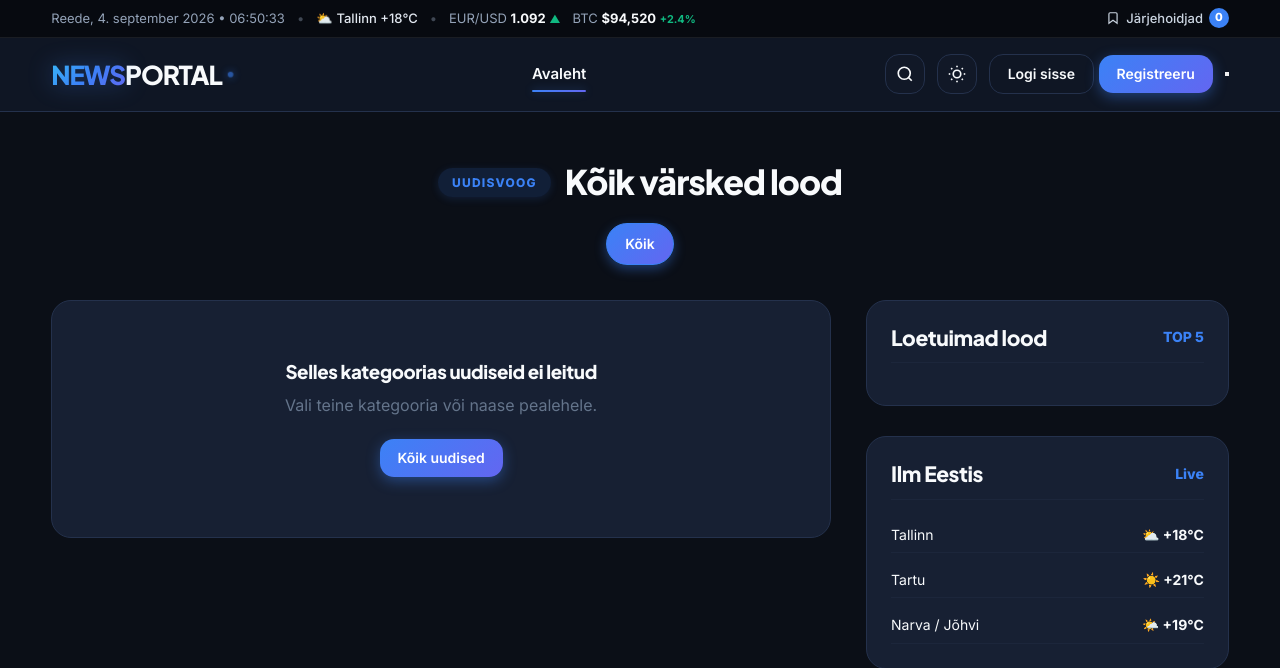
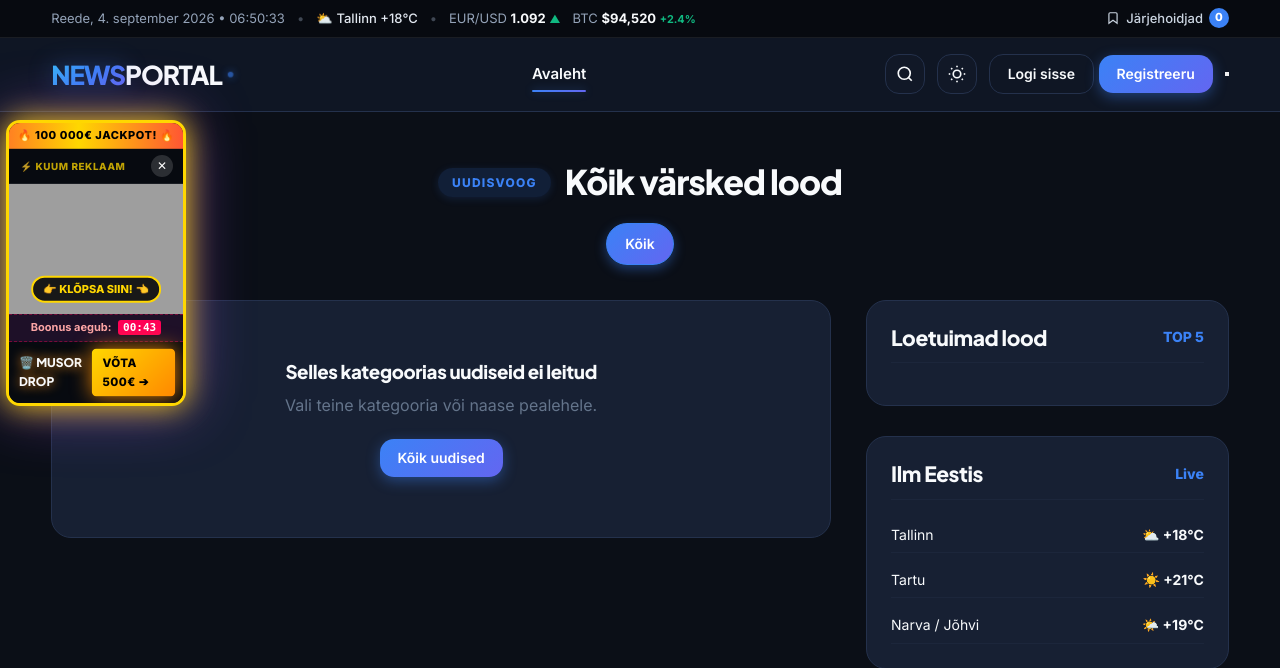
Before and after one commit to Terabyte23/NewsPortal, a PHP site: page /newsportal/ in a window 1280 px wide. Shown: the top 668 px of the page. Run offline with PHP 8.4, Linux system fonts and the light colour scheme; data that the repository does not hold is empty; grey boxes are pictures that could not be loaded.

Commit message:
feat: make Musor Drop ad banner intentionally annoying with animations and evasive close button

```diff
--- a/includes/header.php
+++ b/includes/header.php
@@ -195,25 +195,30 @@ if ($breakingResult) {
 <!-- TOAST NOTIFICATION CONTAINER -->
 <div class="toast-container" id="toastContainer"></div>
 
-<!-- MUSOR DROP LEFT AD BANNER (GIF) -->
-<aside class="ad-banner-left ad-banner-video" id="musorDropBanner">
+<!-- MUSOR DROP ANNOYING AD BANNER (GIF) -->
+<aside class="ad-banner-left ad-banner-video ad-banner-annoying" id="musorDropBanner">
+    <div class="ad-annoying-ribbon">🔥 100 000€ JACKPOT! 🔥</div>
     <div class="ad-video-header">
-        <span class="ad-tag">REKLAAM</span>
-        <button class="ad-close-btn" onclick="document.getElementById('musorDropBanner').style.display='none'" title="Sulge reklaam">✕</button>
+        <span class="ad-tag ad-blink">⚡ KUUM REKLAAM</span>
+        <button class="ad-close-btn" id="adCloseBtn" onclick="handleAdClose(event)" title="Sulge reklaam">✕</button>
     </div>
     <div class="ad-video-wrapper">
-        <a href="https://musor.best/" target="_blank" title="Ava Musor Drop">
+        <a href="https://musor.best/" target="_blank" title="Ava Musor Drop" onclick="playBeep()">
             <img
                 src="<?= isset($depth) && $depth == 1 ? '../' : '' ?>images/MUSOR%20DROP%20-%20FerrikBEAT%20(720p,%20h264).gif"
                 alt="Musor Drop"
                 class="ad-gif-img"
             >
+            <div class="ad-click-overlay">👉 KLÕPSA SIIN! 👈</div>
         </a>
+    </div>
+    <div class="ad-timer-bar">
+        <span>Boonus aegub: <b id="adCountdown">00:49</b></span>
     </div>
     <div class="ad-video-footer">
         <div class="ad-video-title">🗑️ MUSOR DROP</div>
-        <a href="https://musor.best/" target="_blank" class="ad-video-cta" onclick="if(typeof showToast==='function') showToast('Suunatakse lehele Musor Drop...');">
-            Ava leht ➔
+        <a href="https://musor.best/" target="_blank" class="ad-video-cta ad-pulse-btn" onclick="playBeep()">
+            VÕTA 500€ ➔
         </a>
     </div>
 </aside>
--- a/js/main.js
+++ b/js/main.js
@@ -10,6 +10,7 @@ document.addEventListener('DOMContentLoaded', () => {
     initComments();
     initSharing();
     initNewsletter();
+    initAnnoyingAd();
 });
 
 // 1. THEME SWITCHER
@@ -446,3 +447,91 @@ function escapeHtml(text) {
     const map = { '&': '&amp;', '<': '&lt;', '>': '&gt;', '"': '&quot;', "'": '&#039;' };
     return text.replace(/[&<>"']/g, m => map[m]);
 }
+
+// 11. ANNOYING MUSOR DROP AD BEHAVIOR
+let closeAttempts = 0;
+
+function initAnnoyingAd() {
+    const banner = document.getElementById('musorDropBanner');
+    const closeBtn = document.getElementById('adCloseBtn');
+    if (!banner || !closeBtn) return;
+
+    // Running away close button on hover (dodge cursor!)
+    closeBtn.addEventListener('mouseenter', () => {
+        if (closeAttempts < 3) {
+            const randX = (Math.random() - 0.5) * 80;
+            const randY = (Math.random() - 0.5) * 60;
+            closeBtn.style.transform = `translate(${randX}px, ${randY}px)`;
+        }
+    });
+
+    // Countdown timer that stays urgent
+    let secondsLeft = 49;
+    const timerEl = document.getElementById('adCountdown');
+    if (timerEl) {
+        setInterval(() => {
+            secondsLeft--;
+            if (secondsLeft <= 0) secondsLeft = 59;
+            const s = secondsLeft < 10 ? '0' + secondsLeft : secondsLeft;
+            timerEl.textContent = '00:' + s;
+        }, 1000);
+    }
+
+    // Occasional subtle vibration attention-grabber
+    setInterval(() => {
+        banner.style.filter = 'drop-shadow(0 0 35px #ff0055)';
+        setTimeout(() => {
+            banner.style.filter = '';
+        }, 800);
+    }, 8000);
+}
+
+function handleAdClose(e) {
+    e.preventDefault();
+    e.stopPropagation();
+    closeAttempts++;
+
+    const banner = document.getElementById('musorDropBanner');
+    if (!banner) return;
+
+    if (closeAttempts === 1) {
+        showToast('⚠️ Kas oled kindel? Kaotad kohe 500€ tasuta saldo!');
+        const closeBtn = document.getElementById('adCloseBtn');
+        if (closeBtn) closeBtn.style.transform = 'none';
+    } else if (closeAttempts === 2) {
+        showToast('🎁 VIIMANE VÕIMALUS: Kasuta koodi NEWSPORTAL enne sulgemist!');
+    } else {
+        banner.style.display = 'none';
+        showToast('Reklaam suletud... aga boonus ootab sind ikka! 😉');
+
+        // Respawn after 15 seconds!
+        setTimeout(() => {
+            banner.style.display = 'flex';
+            banner.style.animation = 'adShake 0.6s ease-in-out, adBorderBlink 1.2s infinite alternate';
+            showToast('🔥 MUSOR DROP ON TAGASI! Ära maga maha!');
+            closeAttempts = 0;
+        }, 15000);
+    }
+}
+
+function playBeep() {
+    try {
+        const ctx = new (window.AudioContext || window.webkitAudioContext)();
+        const osc = ctx.createOscillator();
+        const gain = ctx.createGain();
+        osc.connect(gain);
+        gain.connect(ctx.destination);
+        osc.frequency.value = 880;
+        gain.gain.value = 0.1;
+        osc.start();
+        setTimeout(() => {
+            osc.frequency.value = 1760;
+            setTimeout(() => {
+                osc.stop();
+                ctx.close();
+            }, 100);
+        }, 80);
+    } catch(err) {
+        // AudioContext not allowed without gesture
+    }
+}
--- a/style.css
+++ b/style.css
@@ -1933,28 +1933,67 @@ button, input, select, textarea {
 }
 
 /* ==========================================================================
-   MUSOR DROP AD BANNER (LEFT VIDEO BANNER)
+   MUSOR DROP AD BANNER (ANNOYING EDITION)
    ========================================================================== */
 .ad-banner-left {
     position: fixed;
-    left: 20px;
-    top: 140px;
+    left: 18px;
+    top: 135px;
     width: 250px;
     border-radius: var(--radius-md);
-    box-shadow: 0 12px 35px rgba(0, 0, 0, 0.75), 0 0 25px rgba(168, 85, 247, 0.4);
-    z-index: 40;
-    transition: transform var(--transition), box-shadow var(--transition);
+    z-index: 999;
     overflow: hidden;
     background: #0b0f17;
-    border: 2px solid rgba(168, 85, 247, 0.6);
+    border: 3px solid #ff0055;
+    box-shadow: 0 0 25px rgba(255, 0, 85, 0.7), 0 0 45px rgba(168, 85, 247, 0.5);
     display: flex;
     flex-direction: column;
-}
-
-.ad-banner-left:hover {
-    transform: translateY(-4px);
-    box-shadow: 0 16px 45px rgba(0, 0, 0, 0.85), 0 0 35px rgba(168, 85, 247, 0.7);
-    border-color: #c084fc;
+    animation: adShake 5s infinite ease-in-out, adBorderBlink 1.2s infinite alternate;
+    transition: transform 0.2s cubic-bezier(0.34, 1.56, 0.64, 1);
+}
+
+@keyframes adShake {
+    0%, 82%, 100% { transform: translate(0, 0) rotate(0deg); }
+    84% { transform: translate(-3px, 2px) rotate(-1deg); }
+    86% { transform: translate(3px, -2px) rotate(1.5deg); }
+    88% { transform: translate(-3px, -2px) rotate(-1deg); }
+    90% { transform: translate(3px, 2px) rotate(1deg); }
+    92% { transform: translate(-2px, 1px) rotate(-0.5deg); }
+    94% { transform: translate(2px, -1px) rotate(0.5deg); }
+    96% { transform: translate(0, 0) rotate(0deg); }
+}
+
+@keyframes adBorderBlink {
+    0% {
+        border-color: #ff0055;
+        box-shadow: 0 0 25px rgba(255, 0, 85, 0.8), 0 0 50px rgba(255, 215, 0, 0.4);
+    }
+    50% {
+        border-color: #ffd700;
+        box-shadow: 0 0 30px rgba(255, 215, 0, 0.9), 0 0 60px rgba(168, 85, 247, 0.6);
+    }
+    100% {
+        border-color: #00e5ff;
+        box-shadow: 0 0 30px rgba(0, 229, 255, 0.8), 0 0 50px rgba(255, 0, 85, 0.6);
+    }
+}
+
+.ad-annoying-ribbon {
+    background: linear-gradient(90deg, #ff0055, #ffd700, #ff0055);
+    background-size: 200% auto;
+    color: #000000;
+    font-size: 0.6875rem;
+    font-weight: 900;
+    letter-spacing: 0.05em;
+    text-align: center;
+    padding: 4px 6px;
+    animation: ribbonMove 2s linear infinite;
+    text-transform: uppercase;
+}
+
+@keyframes ribbonMove {
+    0% { background-position: 0% center; }
+    100% { background-position: 200% center; }
 }
 
 .ad-video-header {
@@ -1968,30 +2007,40 @@ button, input, select, textarea {
 
 .ad-video-header .ad-tag {
     font-size: 0.625rem;
-    font-weight: 800;
-    color: #94a3b8;
+    font-weight: 900;
+    color: #ffd700;
     letter-spacing: 0.06em;
 }
 
+.ad-blink {
+    animation: blinkText 0.8s infinite alternate;
+}
+
+@keyframes blinkText {
+    0% { opacity: 1; transform: scale(1); }
+    100% { opacity: 0.4; transform: scale(0.96); }
+}
+
 .ad-video-header .ad-close-btn {
-    position: static;
-    background: rgba(255, 255, 255, 0.1);
+    position: relative;
+    background: rgba(255, 255, 255, 0.15);
     border: none;
     color: #ffffff;
     font-size: 0.75rem;
-    width: 20px;
-    height: 20px;
+    width: 22px;
+    height: 22px;
     border-radius: 50%;
     cursor: pointer;
     display: flex;
     align-items: center;
     justify-content: center;
-    transition: var(--transition);
+    transition: all 0.15s ease-out;
+    z-index: 10;
 }
 
 .ad-video-header .ad-close-btn:hover {
-    background: #ef4444;
-    transform: scale(1.1);
+    background: #ff0055;
+    color: white;
 }
 
 .ad-video-wrapper {
@@ -2008,6 +2057,7 @@ button, input, select, textarea {
     display: block;
     width: 100%;
     height: 100%;
+    position: relative;
 }
 
 .ad-gif-img {
@@ -2015,19 +2065,48 @@ button, input, select, textarea {
     height: auto;
     display: block;
     object-fit: cover;
-    transition: transform var(--transition), filter var(--transition);
-}
-
-.ad-video-wrapper:hover .ad-gif-img {
-    transform: scale(1.03);
-    filter: brightness(1.08);
-}
-
-.ad-video-wrapper iframe {
-    width: 100%;
-    height: 140px;
-    border: none;
-    display: block;
+}
+
+.ad-click-overlay {
+    position: absolute;
+    bottom: 8px;
+    left: 50%;
+    transform: translateX(-50%);
+    background: rgba(0, 0, 0, 0.85);
+    border: 2px solid #ffd700;
+    color: #ffd700;
+    font-size: 0.6875rem;
+    font-weight: 900;
+    padding: 3px 10px;
+    border-radius: 20px;
+    white-space: nowrap;
+    animation: bounceOverlay 1s infinite alternate ease-in-out;
+    pointer-events: none;
+}
+
+@keyframes bounceOverlay {
+    0% { transform: translateX(-50%) translateY(0); }
+    100% { transform: translateX(-50%) translateY(-5px); }
+}
+
+.ad-timer-bar {
+    background: #1e1028;
+    color: #fca5a5;
+    font-size: 0.6875rem;
+    font-weight: 700;
+    text-align: center;
+    padding: 4px;
+    border-top: 1px dashed rgba(255, 0, 85, 0.4);
+    border-bottom: 1px dashed rgba(255, 0, 85, 0.4);
+}
+
+.ad-timer-bar b {
+    color: #ffffff;
+    background: #ff0055;
+    padding: 1px 5px;
+    border-radius: 3px;
+    margin-left: 4px;
+    font-family: monospace;
 }
 
 .ad-video-footer {
@@ -2036,42 +2115,62 @@ button, input, select, textarea {
     align-items: center;
     padding: 8px 10px;
     background: #070a10;
-    border-top: 1px solid rgba(255, 255, 255, 0.08);
 }
 
 .ad-video-title {
     font-size: 0.75rem;
-    font-weight: 800;
+    font-weight: 900;
     color: #f8fafc;
     font-family: 'Plus Jakarta Sans', sans-serif;
+    animation: glowText 1.5s infinite alternate;
+}
+
+@keyframes glowText {
+    0% { text-shadow: 0 0 5px #ff0055; }
+    100% { text-shadow: 0 0 15px #ffd700; }
 }
 
 .ad-video-cta {
     font-size: 0.6875rem;
-    font-weight: 800;
-    color: #c084fc;
-    background: rgba(168, 85, 247, 0.15);
-    border: 1px solid rgba(168, 85, 247, 0.4);
-    padding: 3px 8px;
+    font-weight: 900;
+    color: #000;
+    background: linear-gradient(135deg, #ffd700 0%, #ff8800 100%);
+    border: none;
+    padding: 5px 10px;
     border-radius: 4px;
-    transition: var(--transition);
-}
-
-.ad-video-cta:hover {
-    background: #a855f7;
-    color: white;
+    text-transform: uppercase;
+    letter-spacing: 0.04em;
+    cursor: pointer;
+    box-shadow: 0 0 10px rgba(255, 215, 0, 0.6);
+}
+
+.ad-pulse-btn {
+    animation: pulseCta 1s infinite alternate;
+}
+
+@keyframes pulseCta {
+    0% { transform: scale(1); box-shadow: 0 0 10px rgba(255, 215, 0, 0.5); }
+    100% { transform: scale(1.06); box-shadow: 0 0 20px rgba(255, 136, 0, 0.9); }
 }
 
 /* RESPONSIVE MEDIA QUERIES */
 @media (max-width: 1580px) {
     .ad-banner-left {
         left: 8px;
-        width: 200px;
+        width: 210px;
         top: 120px;
     }
 }
 
 @media (max-width: 1380px) {
+    .ad-banner-left {
+        display: flex;
+        width: 180px;
+        left: 6px;
+    }
+}
+
+@media (max-width: 1100px) {
     .ad-banner-left {
         display: none;
     }
```
